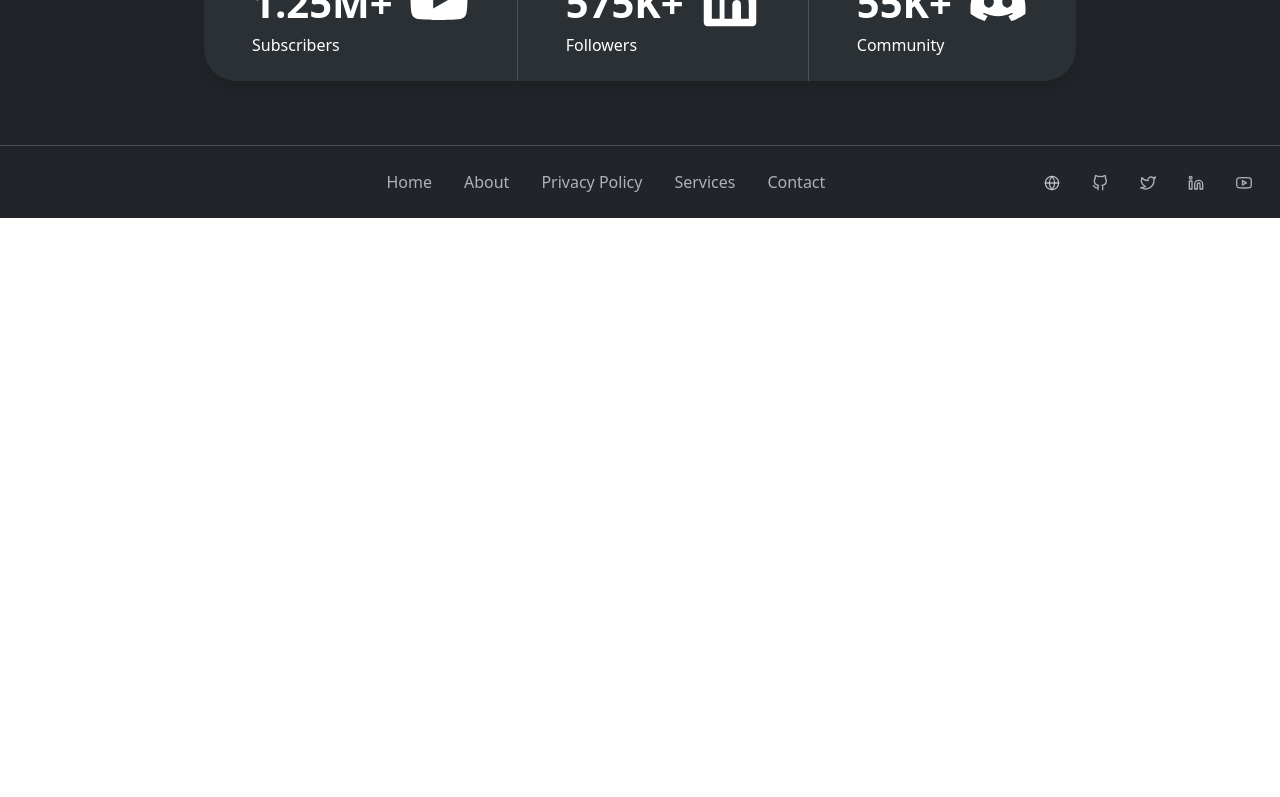
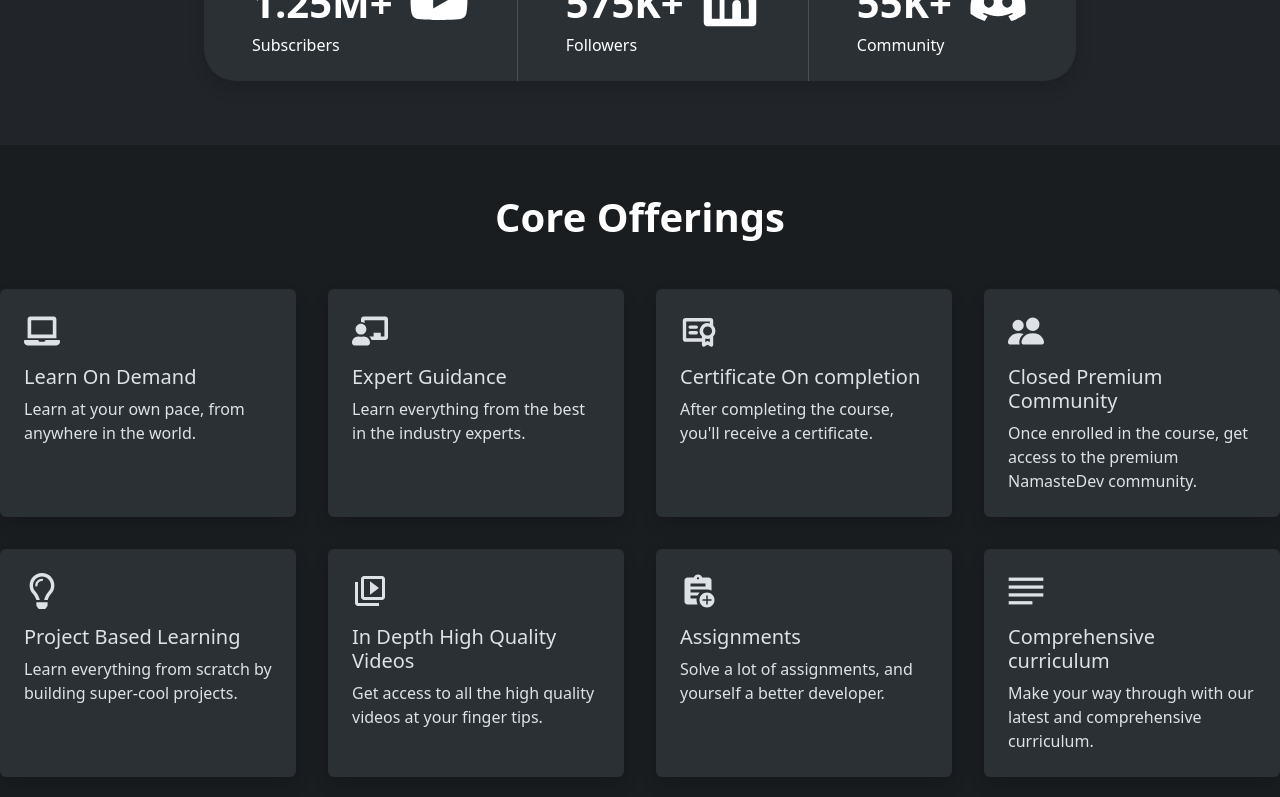
Before and after one commit to Va1bhav07/VASchool, a React (Vite) app in the folder client/: page / in a window 1280 px wide. Shown: the part 2000-2797 px from the top of the page. Before the commit the page ends 2218 px from the top, so only its background shows below. Built offline with nearby package versions, Linux system fonts and the light colour scheme.

Commit message:
done with offerings

```diff
--- a/client/src/components/Cards/index.tsx
+++ b/client/src/components/Cards/index.tsx
@@ -5,6 +5,7 @@ type CardProps = {
   header?: React.ReactNode;
   footer?: React.ReactNode;
   imgSrc?: string;
+  className?: string;
   [key: string]: unknown; // Allow any other props
 };
 
--- a/client/src/index.css
+++ b/client/src/index.css
@@ -15,3 +15,11 @@
   -ms-user-select: none; /* IE10+/Edge */
   user-select: none; /* Standard */
 }
+
+/* scale effect */
+.scale-effect {
+  transition: all 0.5s ease;
+}
+.scale-effect:hover {
+  transform: scale(1.07);
+}
--- a/client/src/pages/Home/BestCourses/index.jsx
+++ b/client/src/pages/Home/BestCourses/index.jsx
@@ -32,7 +32,7 @@ function BestCourses() {
   return (
     <Container as={'section'} className="text-center my-4">
       <h1 className="fs-1 fw-bold p-3">Our Best Courses</h1>
-      <Row xs={1} md={3} className="gx-5">
+      <Row xs={1} md={3} className="g-0 g-md-4 g-lg-5">
         {demoData.map((data, idx) => (
           <Col key={idx} className="mb-3">
             <CardComp
--- /dev/null
+++ b/client/src/pages/Home/CoreOfferings/coreOfferings.css
@@ -0,0 +1,17 @@
+.offerings-container {
+  display: grid;
+  grid-template-columns: repeat(4, 1fr);
+  gap: 2rem;
+}
+
+@media (max-width: 992px) {
+  .offerings-container {
+    grid-template-columns: repeat(2, 1fr);
+  }
+}
+
+@media (max-width: 576px) {
+  .offerings-container {
+    grid-template-columns: repeat(1, 1fr);
+  }
+}
--- /dev/null
+++ b/client/src/pages/Home/CoreOfferings/index.tsx
@@ -0,0 +1,36 @@
+import CardComp from '../../../components/Cards';
+import Card from 'react-bootstrap/Card';
+import { offeringData } from './offeringsData';
+import './coreOfferings.css';
+
+function CoreOfferings() {
+  return (
+    <section className="align-items-center bg-dark-subtle">
+      <h1 className="fw-bold p-4 mt-4 mb-3 mb-md-4 text-center">
+        Core Offerings
+      </h1>
+
+      <div className="offerings-container mb-5">
+        {offeringData.map((data, index) => {
+          const Svg = data.fig;
+          return (
+            <CardComp
+              key={index}
+              border="0"
+              className="bg-body-tertiary shadow scale-effect">
+              <div className="p-2">
+                <div className="mb-3">
+                  <Svg size={36} />
+                </div>
+                <Card.Title>{data.title}</Card.Title>
+                <Card.Text>{data.desc}</Card.Text>
+              </div>
+            </CardComp>
+          );
+        })}
+      </div>
+    </section>
+  );
+}
+
+export default CoreOfferings;
--- /dev/null
+++ b/client/src/pages/Home/CoreOfferings/offeringsData.ts
@@ -0,0 +1,50 @@
+import { FaLaptop, FaChalkboardTeacher,FaRegLightbulb } from "react-icons/fa";
+import { PiCertificateBold } from "react-icons/pi";
+import { BsPeopleFill } from "react-icons/bs";
+import { MdOutlineVideoLibrary } from "react-icons/md";
+import { MdAssignmentAdd } from "react-icons/md";
+import { GrTextAlignFull } from "react-icons/gr";
+
+export const offeringData = [
+  {
+    fig: FaLaptop,
+    title: 'Learn On Demand',
+    desc: 'Learn at your own pace, from anywhere in the world.',
+  },
+  {
+    fig: FaChalkboardTeacher,
+    title: 'Expert Guidance',
+    desc: 'Learn everything from the best in the industry experts.',
+  },
+  {
+    fig: PiCertificateBold,
+    title: 'Certificate On completion',
+    desc: "After completing the course, you'll receive a certificate.",
+  },
+  {
+    fig: BsPeopleFill,
+    title: 'Closed Premium Community',
+    desc: 'Once enrolled in the course, get access to the premium NamasteDev community.',
+  },
+  {
+    fig: FaRegLightbulb,
+    title: 'Project Based Learning',
+    desc: 'Learn everything from scratch by building super-cool projects.',
+  },
+  {
+    fig: MdOutlineVideoLibrary,
+    title: 'In Depth High Quality Videos',
+    desc: 'Get access to all the high quality videos at your finger tips.',
+  },
+  {
+    fig: MdAssignmentAdd,
+    title: 'Assignments',
+    desc: 'Solve a lot of assignments, and yourself a better developer.',
+  },
+  {
+    fig: GrTextAlignFull,
+    title: 'Comprehensive curriculum',
+    desc: 'Make your way through with our latest and comprehensive curriculum.',
+  },
+
+];
--- a/client/src/pages/Home/OurCommunity/community.css
+++ b/client/src/pages/Home/OurCommunity/community.css
@@ -1,10 +1,3 @@
-.stat-container {
-  transition: all 0.5s ease;
-}
-.stat-container:hover {
-  transform: scale(1.07);
-}
-
 .stat {
   display: inline-grid;
   column-gap: 1rem;
@@ -15,3 +8,9 @@
   grid-row: 1 / 4;
   place-self: center;
 }
+
+@media (max-width: 992px) {
+  .stat {
+    border: 0 !important;
+  }
+}
--- a/client/src/pages/Home/OurCommunity/index.tsx
+++ b/client/src/pages/Home/OurCommunity/index.tsx
@@ -7,13 +7,13 @@ function OurCommunity(): JSX.Element {
       <h1 className="fw-bold p-4 mt-4 mb-3 mb-md-4 text-center">
         Our Community
       </h1>
-      <div className="d-flex shadow rounded-5 bg-body-tertiary stat-container mb-5">
+      <div className="d-flex flex-column flex-lg-row shadow rounded-5 bg-body-tertiary scale-effect mb-5">
         {communityData.map((data, ind) => {
           const CardSvg = data.img;
           return (
             <div
               key={ind}
-              className={`px-5 py-4 mb-0 stat ${ind === 1 ? 'border-start border-end border-lg ' : ' border-0'}`}>
+              className={`px-5 py-4 mb-0 stat ${ind === 1 ? 'border-start border-end' : ' border-0'}`}>
               <div className="fs-5">{data.title}</div>
 
               <div className="fw-bold fs-1">{data.number}</div>
--- a/client/src/pages/Home/TopicTaught/TopicTaught.css
+++ b/client/src/pages/Home/TopicTaught/TopicTaught.css
@@ -1,4 +1,4 @@
-.tag-list{
+.tag-list {
   -webkit-mask: linear-gradient(
     90deg,
     transparent,
@@ -8,3 +8,9 @@
   );
   mask: linear-gradient(90deg, transparent, white 20%, white 80%, transparent);
 }
+
+@media (max-width: 768px) {
+  .tag-list {
+    width: 90vw !important;
+  }
+}
--- a/client/src/pages/Home/index.jsx
+++ b/client/src/pages/Home/index.jsx
@@ -2,6 +2,7 @@ import Banner from './Banner';
 import BestCourses from './BestCourses';
 import TopicTaught from './TopicTaught';
 import OurCommunity from './OurCommunity';
+import CoreOfferings from './CoreOfferings';
 
 function Home() {
   return (
@@ -10,6 +11,7 @@ function Home() {
       <BestCourses />
       <TopicTaught />
       <OurCommunity />
+      <CoreOfferings />
     </>
   );
 }
```
Lines whose indentation alone changed are shown as unchanged.
